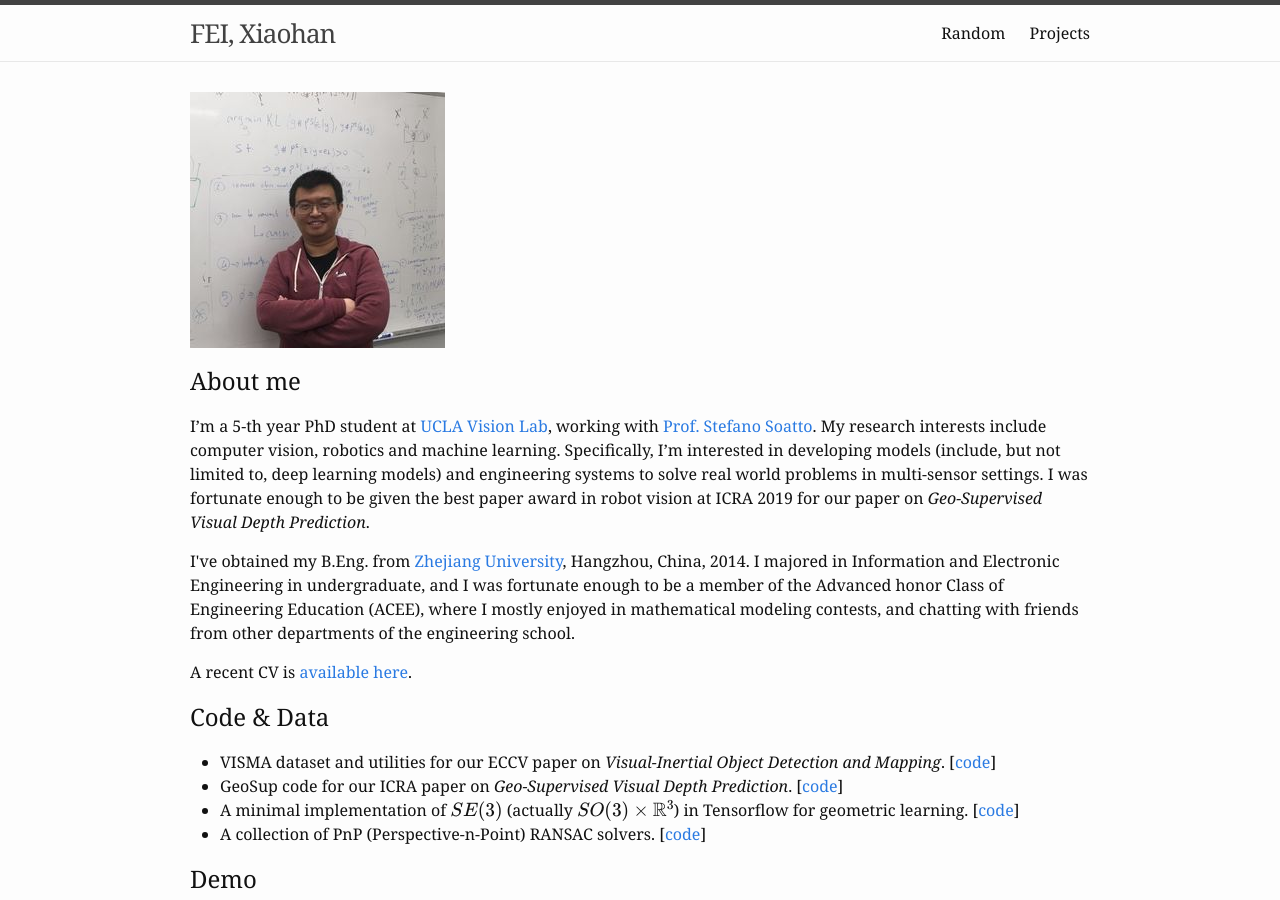
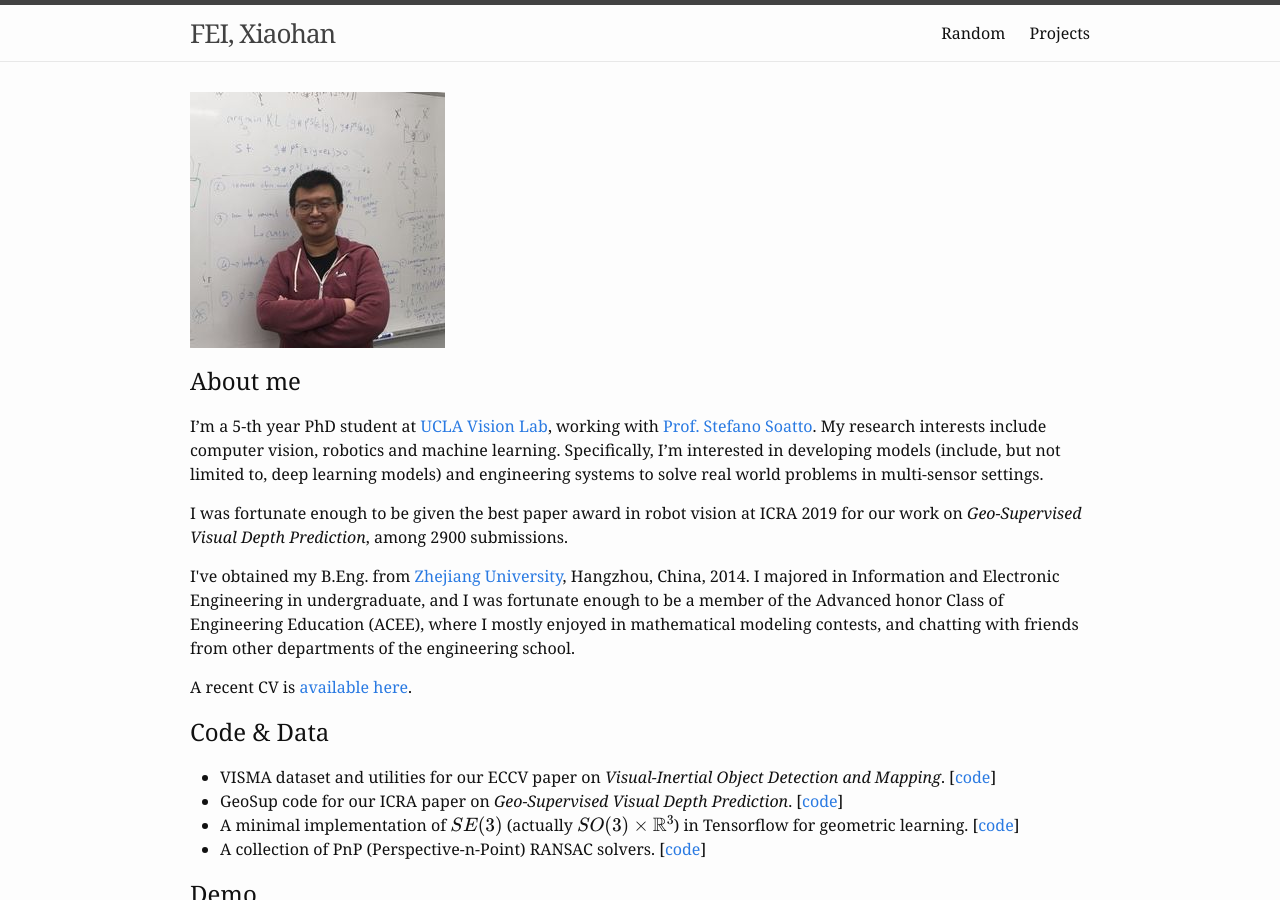
Before and after one commit to feixh/feixh.github.com, a Jekyll site: the page built from index.md, in a window 1280 px wide and 900 px high. Built offline with Jekyll 4.4.1, drawn with Linux system fonts in a browser that asks for light colours; formulas are drawn with MathJax 3; part of the change alters nothing that is shown.

Commit message:
make a paragraph for the award

```diff
--- a/index.md
+++ b/index.md
@@ -7,13 +7,11 @@ layout: default
 
 ## About me
 I'm a 5-th year PhD student at [UCLA Vision Lab][about_visionlab], working with [Prof. Stefano Soatto][about_ss].
-My research interests include computer vision, robotics and machine learning. Specifically, I'm interested in developing models (include, but not limited to, deep learning models) and engineering systems to solve real world problems in multi-sensor settings. I was fortunate enough to be given the best paper award in robot vision at ICRA 2019 for our paper on *Geo-Supervised Visual Depth Prediction*.
+My research interests include computer vision, robotics and machine learning. Specifically, I'm interested in developing models (include, but not limited to, deep learning models) and engineering systems to solve real world problems in multi-sensor settings.
+
+I was fortunate enough to be given the best paper award in robot vision at ICRA 2019 for our work on *Geo-Supervised Visual Depth Prediction*, among 2900 submissions.
 
 I\'ve obtained my B.Eng. from [Zhejiang University][about_zju], Hangzhou, China, 2014. I majored in Information and Electronic Engineering in undergraduate, and I was fortunate enough to be a member of the Advanced honor Class of Engineering Education (ACEE), where I mostly enjoyed in mathematical modeling contests, and chatting with friends from other departments of the engineering school.
-
-{% comment %}
-Back in primary school, I taught myself QBasic on a Pentium 4 desktop owned by my dad, and was never be able to write a *useful* spreadsheet application as my dad always joked about.
-{% endcomment %}
 
 A recent CV is [available here][resume].
 
```
